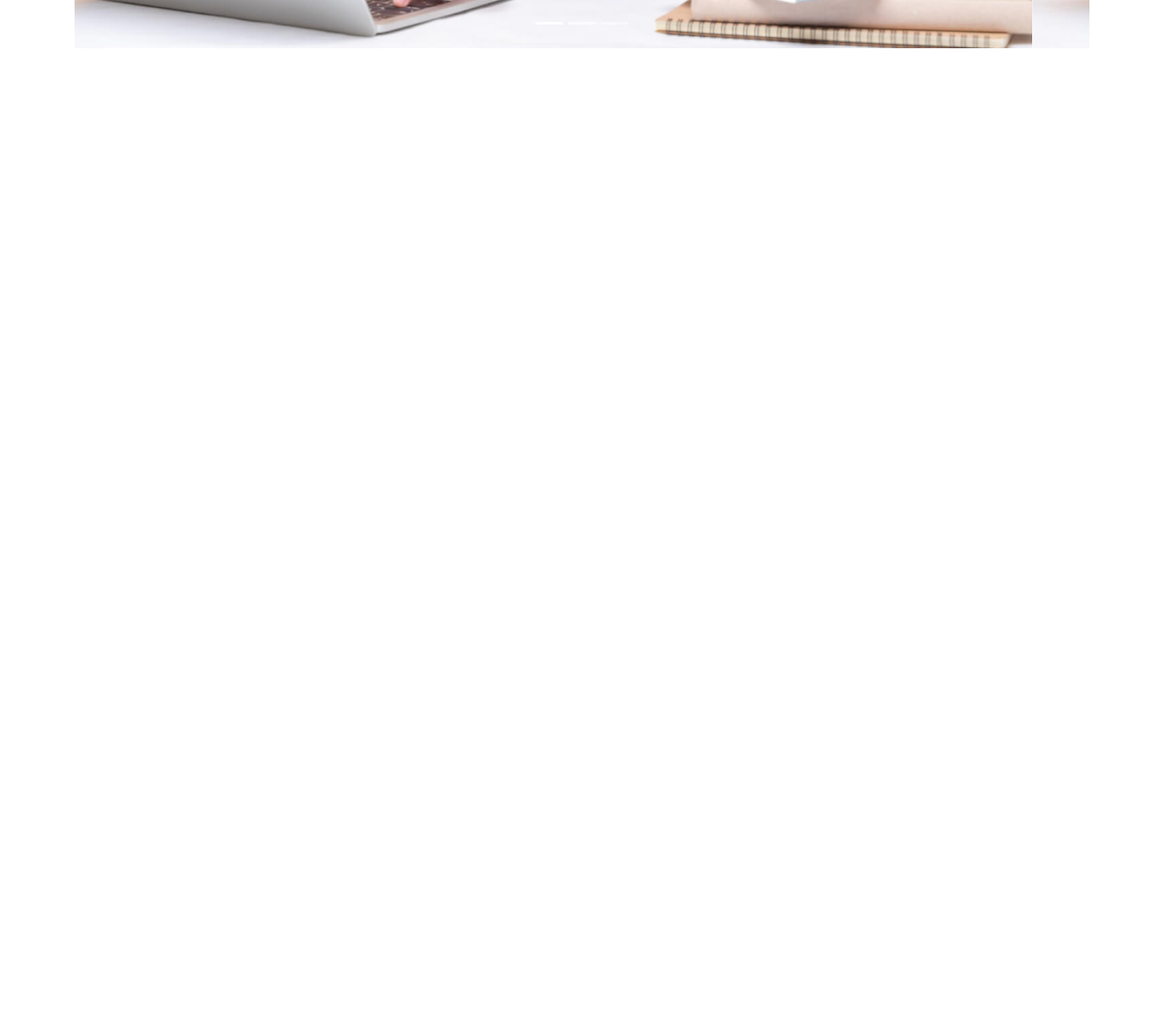
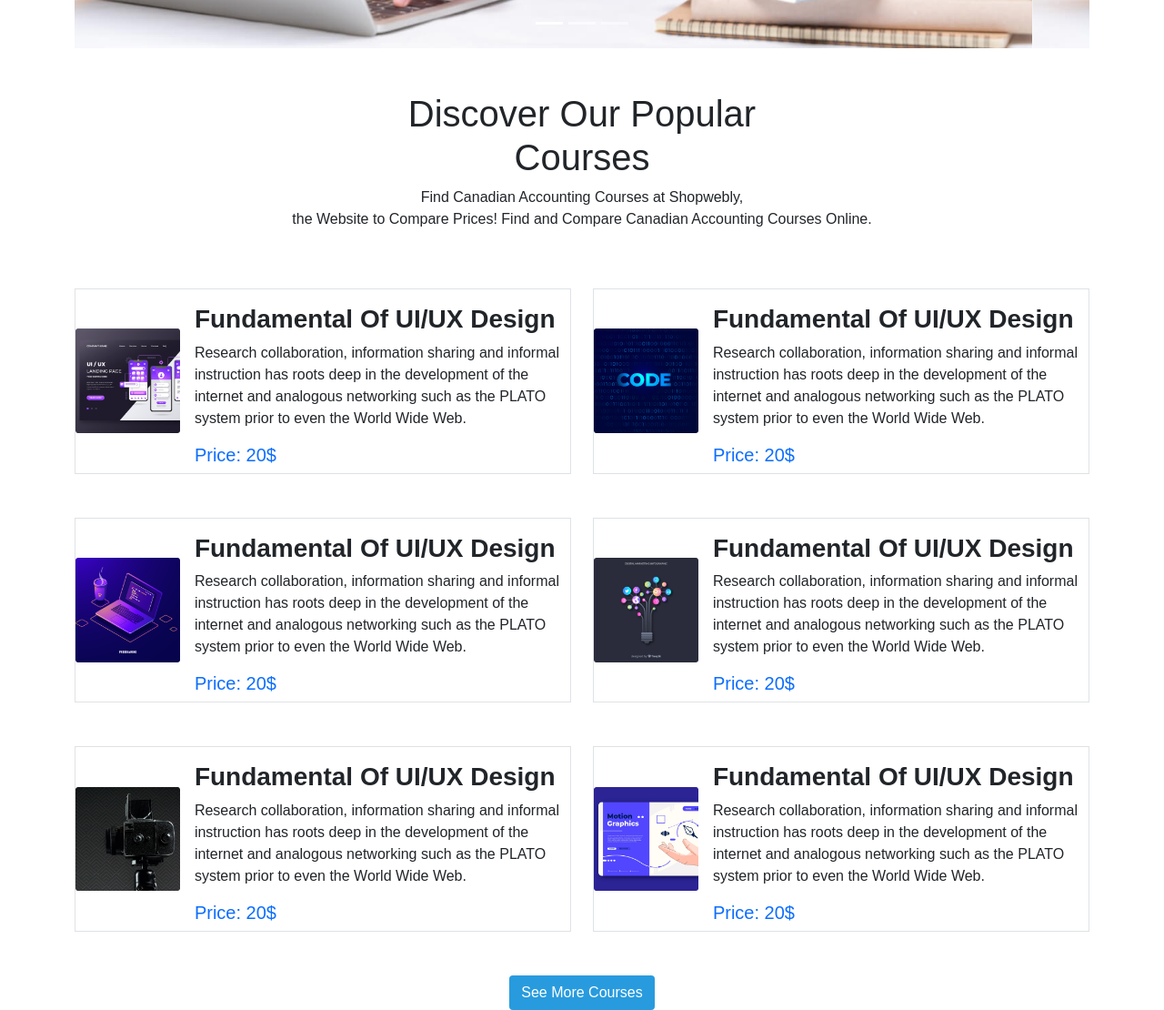
Before and after one commit to raselahamed2/Digital-courses, a plain HTML site: page index.html in a window 1280 px wide. Shown: the part 825-1935 px from the top of the page at 91% size. Before the commit the page ends 878 px from the top, so only its background shows below. Drawn offline with nearby package versions, Linux system fonts and the light colour scheme.

Commit message:
courses section

```diff
--- a/css/style.css
+++ b/css/style.css
@@ -1,3 +1,7 @@
 body{
     font-family: 'Finlandica', sans-serif;
 }
+.bg-blue{
+    background-color:
+    #289BDE;
+}
--- a/index.html
+++ b/index.html
@@ -59,26 +59,26 @@
               <button type="button" data-bs-target="#carouselExampleCaptions" data-bs-slide-to="2" aria-label="Slide 3"></button>
             </div>
             <div class="carousel-inner">
-              <div class="carousel-item active">
-                <div>
+              <div class="carousel-item active ">
+                <div class="">
                 <img src="images/cover/cover-2.jpg" class="d-block w-100 cover" alt="...">
                 </div>
                 <div class="carousel-caption  d-md-block ">
-                  <h3 class=" align-items-center text-black"><span class="text-info">Get </span> Started Digital <br> Learning</h3>
+                  <h3 class=" align-items-center text-black">Get Started Digital <br> Learning</h3>
                   <p class="text-black fw-light">From organizing your footage to editing, color correction, titles, transition, audio mixing, exporting, and more, there is everything you need in one place.</p>
                 </div>
               </div>
               <div class="carousel-item">
                 <img src="images/cover/cover-2.jpg" class="d-block w-100 cover" alt="..">
                 <div class="carousel-caption d-md-block">
-                    <h3 class=" align-items-center text-black lg-fw-1"><span class="text-info">Get </span> Started Digital <br> Learning</h3>
+                    <h3 class=" align-items-center text-black lg-fw-1">Get Started Digital <br> Learning</h3>
                     <p class="text-black fw-light">From organizing your footage to editing, color correction, titles, transition, audio mixing, exporting, and more, there is everything you need in one place.</p>
                 </div>
               </div>
               <div class="carousel-item">
                 <img src="images/cover/cover-2.jpg" class="d-block w-100 cover" alt="..">
                 <div class="carousel-caption d-md-block">
-                    <h3 class=" align-items-center text-black  "><span class="text-info">Get </span> Started Digital <br> Learning</h3>
+                    <h3 class=" align-items-center text-black  ">Get Started Digital <br> Learning</h3>
                     <p class="text-black fw-light">From organizing your footage to editing, color correction, titles, transition, audio mixing, exporting, and more, there is everything you need in one place.</p>
                 </div>
               </div>
@@ -95,6 +95,98 @@
     </section>
     <!-- Banner section end  -->
     </header>
+    <main>
+        <!-- Course diails -->
+        <section>
+            <div class="mt-5">
+            <h1 class="text-center">Discover Our Popular <br> Courses</h1>
+            <p class="text-center">Find Canadian Accounting Courses at Shopwebly,<br> the Website to Compare Prices! Find and Compare Canadian Accounting Courses Online.</p>
+            </div>
+            <div class="container mb-5">
+                <div class="row">
+                  <div class="col-12 col-md-12 col-lg-6 gap-3 mt-5 ">
+                    <div class="d-flex flex-column flex-sm-row flex-md-row flex-lg-row align-items-center justify-content-between border">
+                      <div class="w-75">
+                        <img class="img-fluid w-100" src="images/course/course-1.png" alt="">
+                    </div>
+                    <div class="mt-3 ms-3">
+                        <h3 class="fw-bold">Fundamental Of UI/UX Design</h3>
+                        <p>Research collaboration, information sharing and informal instruction has roots deep in the development of the internet and analogous networking such as the PLATO system prior to even the World Wide Web.</p>
+                        <h5 class="text-primary">Price: 20$</h5>
+                    </div>
+                    </div>
+                  </div>
+                  <div class="col-12 col-md-12 col-lg-6 gap-3 mt-5 ">
+                    <div class="d-flex flex-column flex-sm-row flex-md-row flex-lg-row align-items-center justify-content-between border">
+                      <div class="w-75">
+                        <img class="img-fluid w-100" src="images/course/course-2.png" alt="">
+                    </div>
+                    <div class="mt-3 ms-3">
+                        <h3 class="fw-bold">Fundamental Of UI/UX Design</h3>
+                        <p>Research collaboration, information sharing and informal instruction has roots deep in the development of the internet and analogous networking such as the PLATO system prior to even the World Wide Web.</p>
+                        <h5 class="text-primary">Price: 20$</h5>
+                    </div>
+                    </div>
+                  </div>
+                </div>
+                <div class="row mb-0">
+                  <div class="col-12 col-md-12 col-lg-6 gap-3 mt-5 ">
+                    <div class="d-flex flex-column flex-sm-row flex-md-row flex-lg-row align-items-center justify-content-between border">
+                      <div class="w-75">
+                        <img class="img-fluid w-100" src="images/course/course-3.png" alt="">
+                    </div>
+                    <div class="mt-3 ms-3">
+                        <h3 class="fw-bold">Fundamental Of UI/UX Design</h3>
+                        <p>Research collaboration, information sharing and informal instruction has roots deep in the development of the internet and analogous networking such as the PLATO system prior to even the World Wide Web.</p>
+                        <h5 class="text-primary">Price: 20$</h5>
+                    </div>
+                    </div>
+                  </div>
+                  <div class="col-12 col-md-12 col-lg-6 gap-3 mt-5 ">
+                    <div class="d-flex flex-column flex-sm-row flex-md-row flex-lg-row align-items-center justify-content-between border">
+                      <div class="w-75">
+                        <img class="img-fluid w-100" src="images/course/course-4.png" alt="">
+                    </div>
+                    <div class="mt-3 ms-3">
+                        <h3 class="fw-bold">Fundamental Of UI/UX Design</h3>
+                        <p>Research collaboration, information sharing and informal instruction has roots deep in the development of the internet and analogous networking such as the PLATO system prior to even the World Wide Web.</p>
+                        <h5 class="text-primary">Price: 20$</h5>
+                    </div>
+                    </div>
+                  </div>
+                  <div class="col-12 col-md-12 col-lg-6 gap-3 mt-5 ">
+                    <div class="d-flex flex-column flex-sm-row flex-md-row flex-lg-row align-items-center justify-content-between border">
+                      <div class="w-75">
+                        <img class="img-fluid w-100" src="images/course/course-5.png" alt="">
+                    </div>
+                    <div class="mt-3 ms-3">
+                        <h3 class="fw-bold">Fundamental Of UI/UX Design</h3>
+                        <p>Research collaboration, information sharing and informal instruction has roots deep in the development of the internet and analogous networking such as the PLATO system prior to even the World Wide Web.</p>
+                        <h5 class="text-primary">Price: 20$</h5>
+                    </div>
+                    </div>
+                  </div>
+                  <div class="col-12 col-md-12 col-lg-6 gap-3 mt-5 ">
+                    <div class="d-flex flex-column flex-sm-row flex-md-row flex-lg-row align-items-center justify-content-between border">
+                      <div class="w-75">
+                        <img class="img-fluid w-100" src="images/course/course-6.png" alt="">
+                    </div>
+                    <div class="mt-3 ms-3">
+                        <h3 class="fw-bold">Fundamental Of UI/UX Design</h3>
+                        <p>Research collaboration, information sharing and informal instruction has roots deep in the development of the internet and analogous networking such as the PLATO system prior to even the World Wide Web.</p>
+                        <h5 class="text-primary">Price: 20$</h5>
+                    </div>
+                    </div>
+                  </div>
+                </div>
+              </div>
+              <div class="text-center mt-4">
+              <button type="button" class="btn bg-blue text-white">See More Courses</button>
+              </div>
+        </section>
+
+
+    </main>
 
     <!-- js link  -->
     <script src="https://cdn.jsdelivr.net/npm/bootstrap@5.1.3/dist/js/bootstrap.bundle.min.js" integrity="sha384-ka7Sk0Gln4gmtz2MlQnikT1wXgYsOg+OMhuP+IlRH9sENBO0LRn5q+8nbTov4+1p" crossorigin="anonymous"></script>
```
